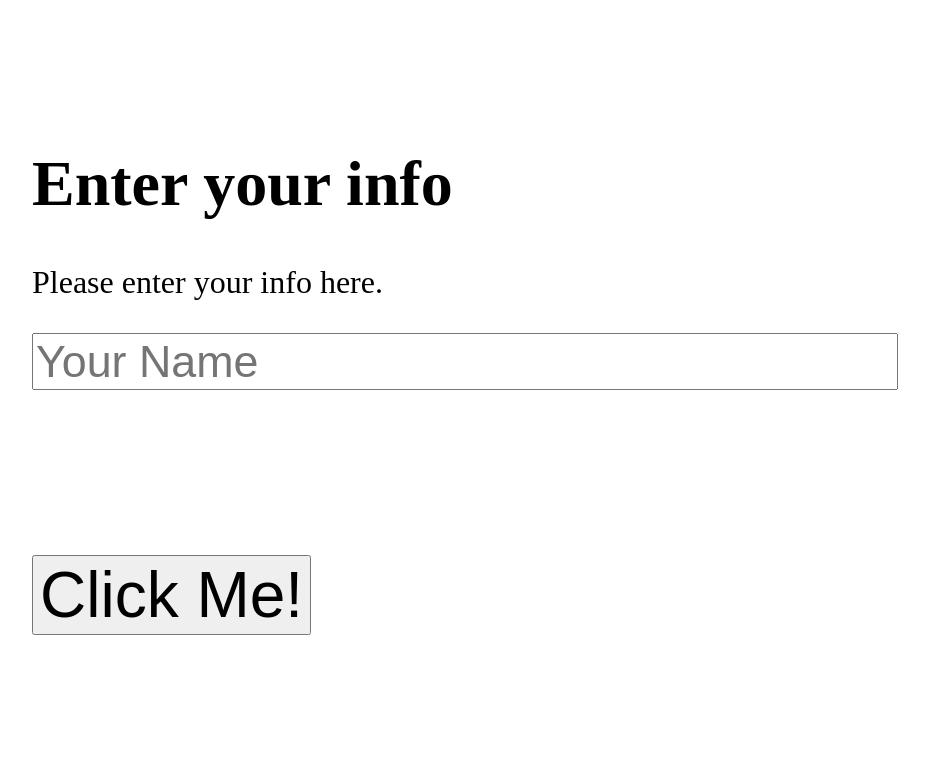
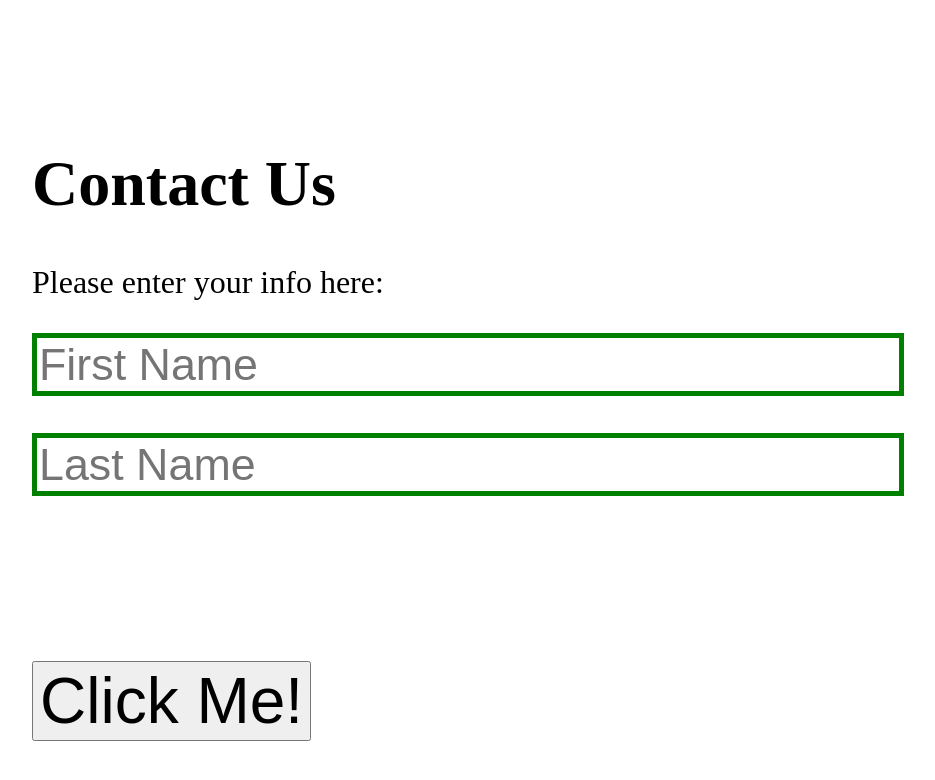
Before and after one commit to davecastaneda/css_trick, a plain HTML site: page index.html in a window 1280 px wide. Shown: the whole page, without its empty margins (72-1007 px from the left). Drawn offline with Linux system fonts and the light colour scheme.

Commit message:
Added clarity to HTML and updates to some of the CSS

```diff
--- a/index.html
+++ b/index.html
@@ -10,11 +10,19 @@
 </head>
 
 <body>
-    <h1>Enter your info</h1>
+    <h1>Contact Us</h1>
 
-    <p>Please enter your info here.</p>
+    <p>Please enter your info here:</p>
 
-    <input placeholder="Your Name">
+    <div>
+        <input placeholder="First Name">
+
+    </div>
+    <br>
+    <div>
+        <input placeholder="Last Name">
+    </div>
+
 
     <div class="msg">Thank you!</div>
 
--- a/main.css
+++ b/main.css
@@ -28,10 +28,9 @@ button {
     border: 5px solid blue;
 } */
 
-
-/* input:placeholder-shown {
+input:placeholder-shown {
     border: 5px solid green;
-} */
+}
 
 input:not(:placeholder-shown)+.msg {
     opacity: 1;
```
